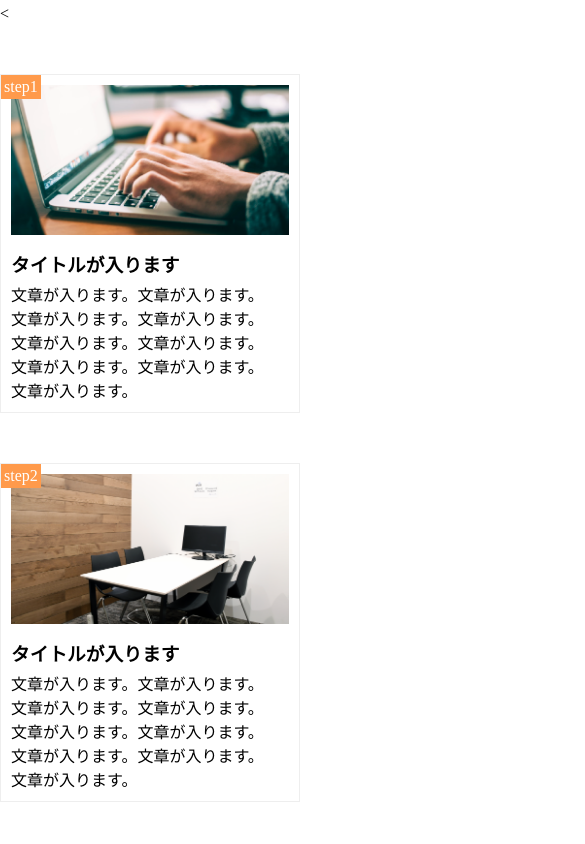
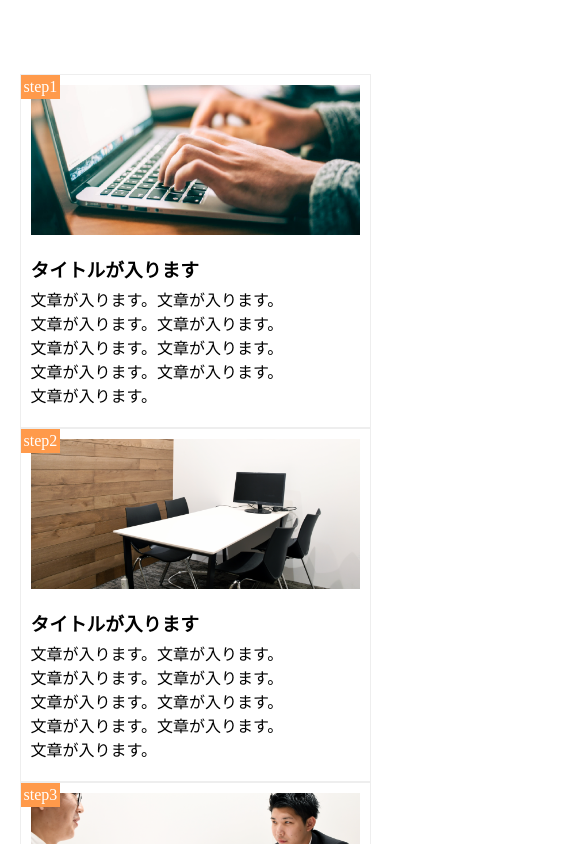
Before and after one commit to saoritta8989/html.index, a plain HTML site: page index.html in a window 390 px wide. Shown: the top 844 px of the page, 585 px wide, since content can reach past the window. Drawn offline with Linux system fonts and the light colour scheme.

Commit message:
9章課題

```diff
--- a/index.html
+++ b/index.html
@@ -1,4 +1,4 @@
-<<!DOCTYPE html>
+<!DOCTYPE html>
 <html lang="ja">
 <head>
   <meta charset="utf8">
--- a/style.css
+++ b/style.css
@@ -63,19 +63,23 @@ main{
 }
 
 @media screen and (max-width:768px)  {
-	.main {
+	main {
 		width: 90%;
 	}
 	.step-box {
-		margin-top: 50px;
+    width: 100%;
 		float: none;
-		margin-bottom: 50px;
+    padding-bottom: 20px;
     }
     .step-img1 {
     	float: none;
+      margin-bottom: 20px;
+
     }
     .step-img2 {
     	float: none;
+      margin-bottom: 20px;
+
 
     }
     .step-img3 {
```
